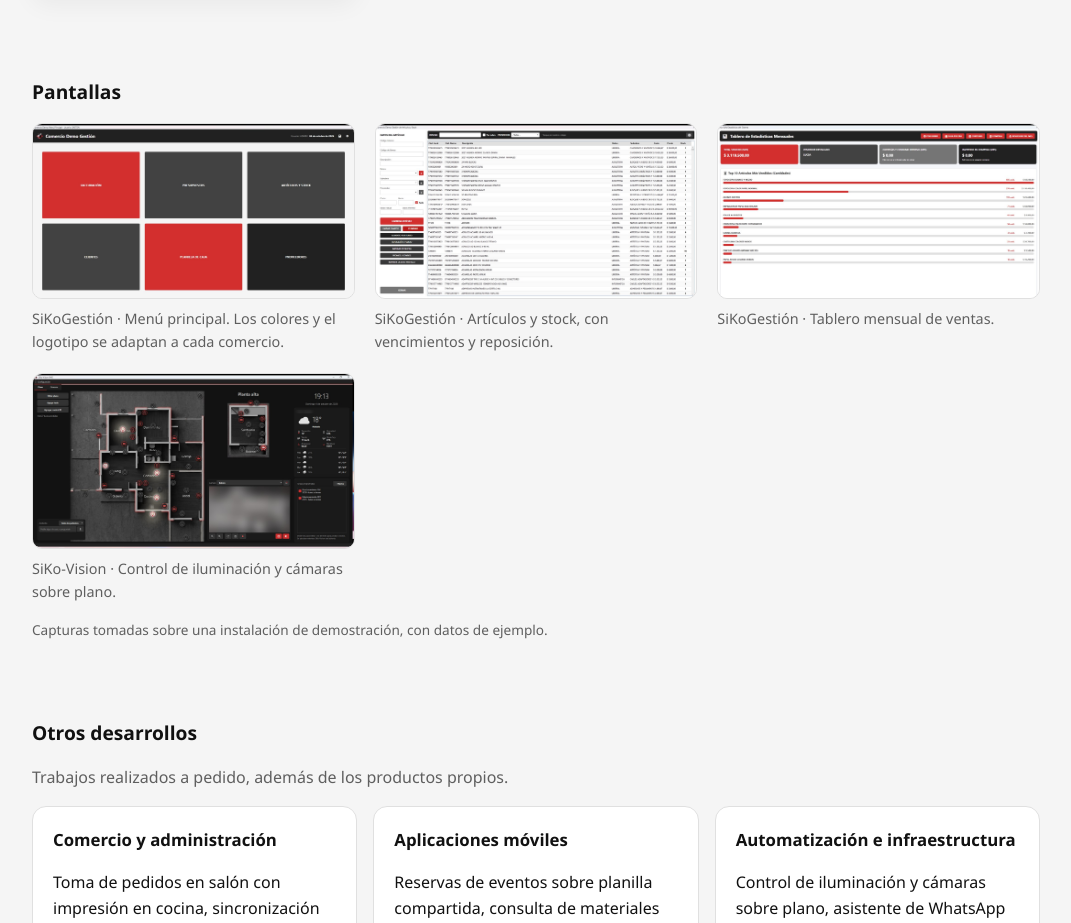
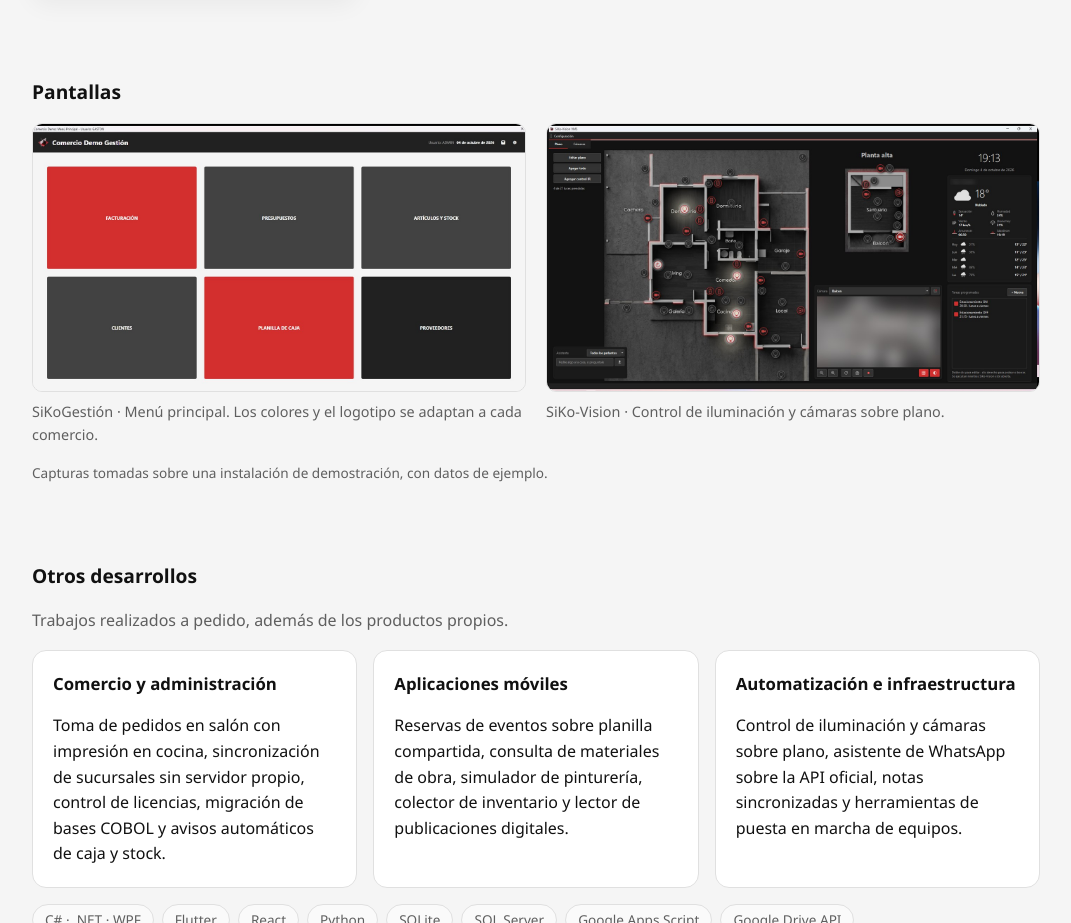
Before and after one commit to sikodeliko-sketch/sikodeliko-sketch.github.io, a plain HTML site: page index.html in a window 1280 px wide. Shown: the part 1744-2667 px from the top of the page, without its empty margins (104-1175 px from the left). Drawn offline with Linux system fonts and the light colour scheme.

Commit message:
Quitar las capturas de artículos y estadísticas del sitio
Las dos imágenes mostraban datos reales de un comercio: la columna de
costo junto a la de precio (de donde sale el margen) y el total vendido
del mes con el ranking de artículos y el nombre de una vendedora.

Se reemplazarán por capturas de una base de demostración.

Co-Authored-By: Claude Opus 5 <noreply@anthropic.com>

```diff
--- a/index.html
+++ b/index.html
@@ -116,16 +116,6 @@
           <figcaption>SiKoGestión · Menú principal. Los colores y el logotipo se adaptan a cada comercio.</figcaption>
         </figure>
         <figure>
-          <img class="captura" src="imagenes/gestion-articulos.jpg" width="1400" height="758" loading="lazy"
-               alt="Pantalla de artículos y stock de SiKoGestión: el formulario de carga a la izquierda y el listado con precios, vencimientos y existencias a la derecha.">
-          <figcaption>SiKoGestión · Artículos y stock, con vencimientos y reposición.</figcaption>
-        </figure>
-        <figure>
-          <img class="captura" src="imagenes/gestion-estadisticas.jpg" width="1400" height="758" loading="lazy"
-               alt="Tablero de estadísticas mensuales de SiKoGestión, con el total vendido del mes, el vendedor destacado y el ranking de los diez artículos más vendidos.">
-          <figcaption>SiKoGestión · Tablero mensual de ventas.</figcaption>
-        </figure>
-        <figure>
           <img class="captura" src="imagenes/sikovision.jpg" width="1400" height="758" loading="lazy"
                alt="SiKo-Vision: plano de una vivienda con las luces marcadas sobre cada ambiente, panel de clima, cámara y tareas programadas.">
           <figcaption>SiKo-Vision · Control de iluminación y cámaras sobre plano.</figcaption>
```
Also changed, not shown: imagenes/gestion-articulos.jpg (deleted), imagenes/gestion-estadisticas.jpg (deleted).
